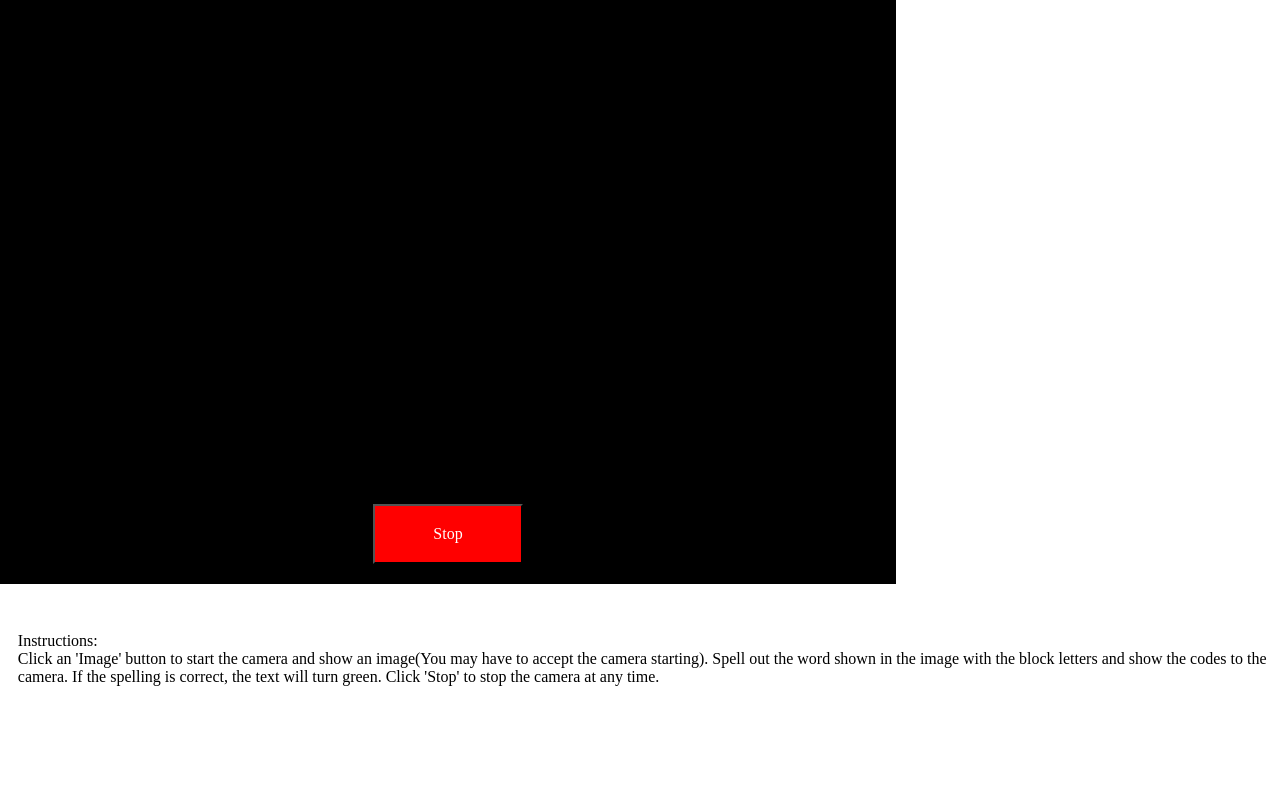
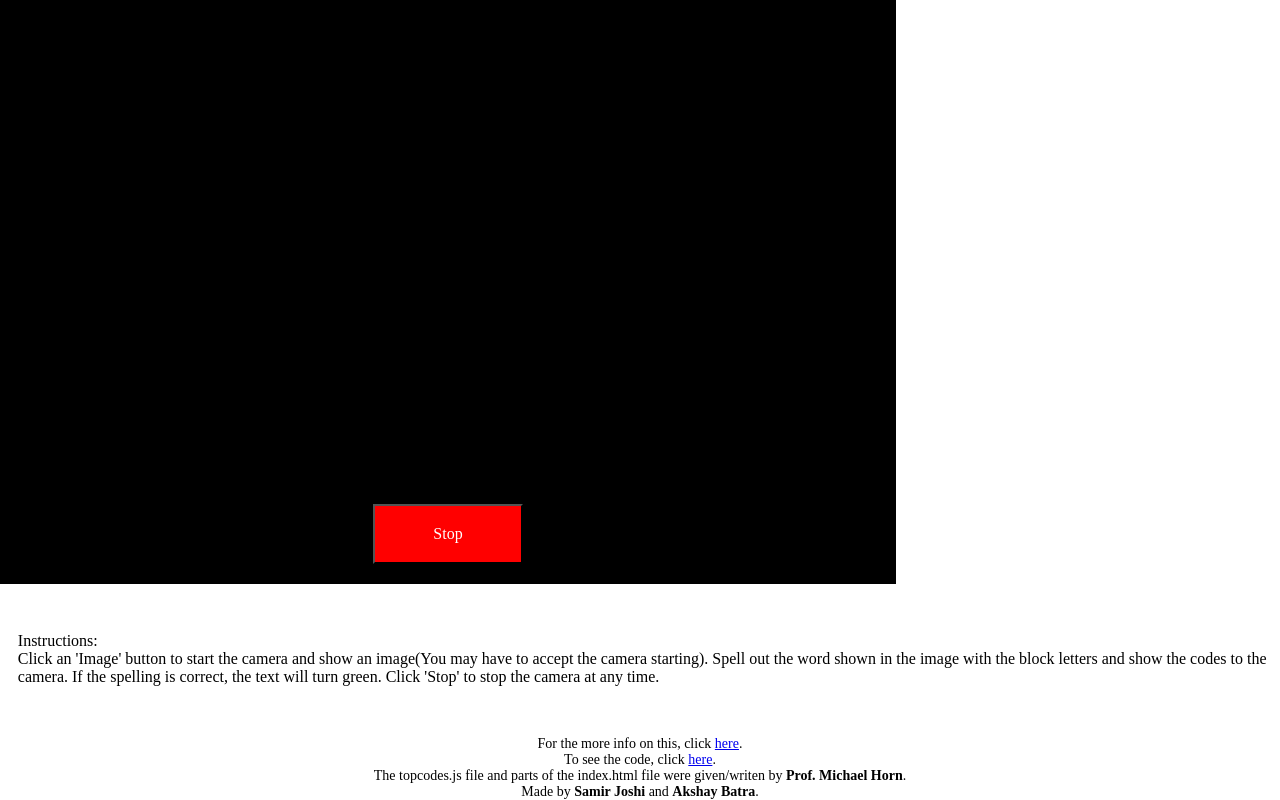
Before and after one commit to SamirJoshi/Spelling-with-Topcodes, a plain HTML site: page index.html in a window 1280 px wide. Shown: the part 877-1677 px from the top of the page. Before the commit the page ends 1563 px from the top, so only its background shows below. Drawn offline with Linux system fonts and the light colour scheme.

Commit message:
Added Url

```diff
--- a/index.html
+++ b/index.html
@@ -54,6 +54,14 @@
     with the block letters and show the codes to the camera. If the spelling is correct, the text will turn green. Click 'Stop' to stop
     the camera at any time.
   </div>
+
+  <div class="footer">
+    For the more info on this, click <a href="https://docs.google.com/a/u.northwestern.edu/document/d/1rD0mCyGYii_aPuDBoyDMVyXG4Y5k03LisWRkJ31hHN0/edit?usp=sharing">here</a>.<br>
+    To see the code, click <a href="https://github.com/SamirJoshi/Spelling-with-Topcodes">here</a>.<br>
+    The topcodes.js file and parts of the index.html file were given/writen by <strong>Prof. Michael Horn</strong>. <br>
+    Made by <strong>Samir Joshi</strong> and <strong>Akshay Batra</strong>.
+  </div>
+
 
   <script src="topcodes.js"></script>
   <script src="javascript.js" type="text/javascript"></script>
--- a/styles.css
+++ b/styles.css
@@ -186,6 +186,16 @@
   color: red;
 }
 
+
+.footer {
+  width: 100%;
+  height: 50px;
+  margin-top: 50px;
+  text-align: center;
+  font-family: "Avenir Next";
+  font-size: 14px;
+}
+
 body{
   background-color: white;
   margin: 0px;
```
